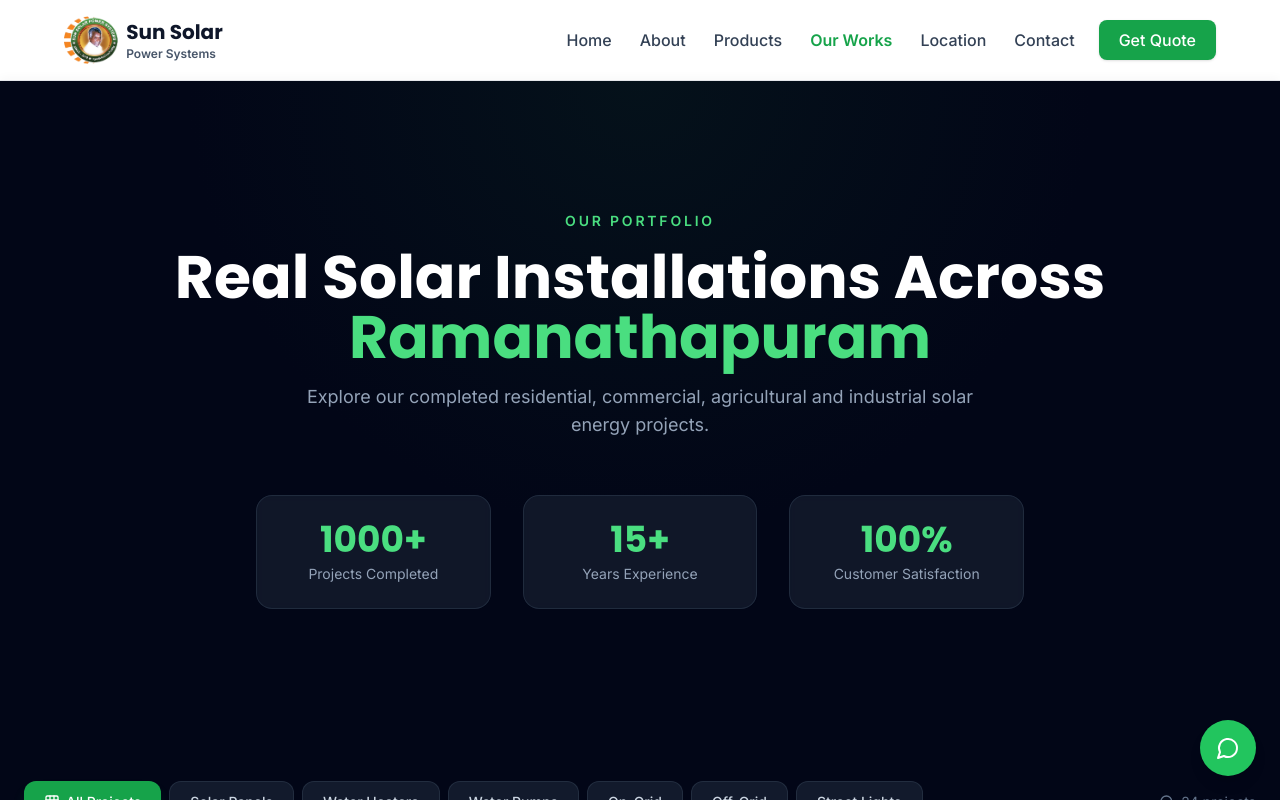
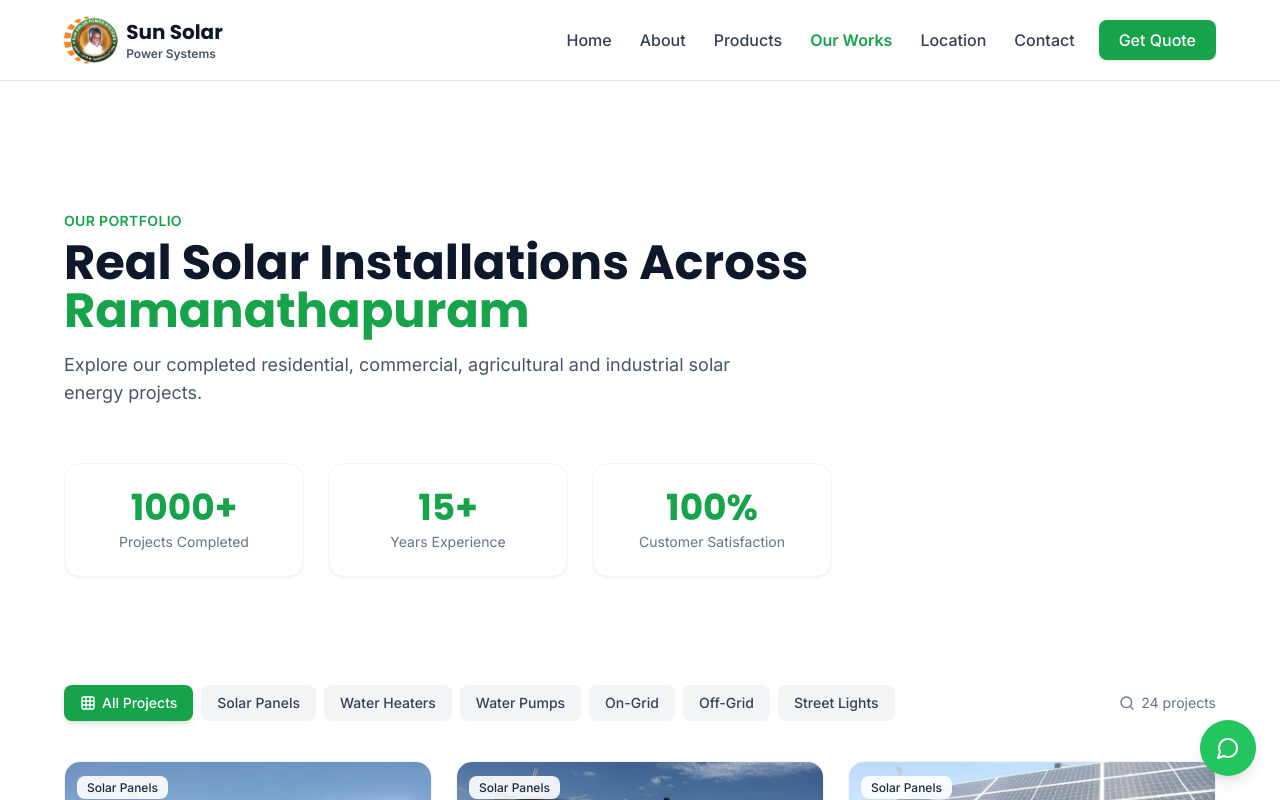
Before and after one commit to shxrxf-code/Sun-Solar, a Next.js app: page /our-works in a window 1280 px wide. Built offline with nearby package versions, Linux system fonts and the light colour scheme.

Commit message:
Refactor code structure for improved readability and maintainability

```diff
--- a/app/our-works/page.tsx
+++ b/app/our-works/page.tsx
@@ -2,8 +2,10 @@
 
 import { useState, useEffect, useCallback, useRef } from 'react'
 import { motion, AnimatePresence } from 'framer-motion'
-import { X, ChevronLeft, Search, MapPin, Grid3X3, Filter } from 'lucide-react'
+import { X, ChevronLeft, Search, MapPin, Grid3X3, Filter, ArrowRight } from 'lucide-react'
 import Image from 'next/image'
+import Link from 'next/link'
+import Button from '@/ui/Button'
 
 type Category = 'all' | 'solar-panel' | 'water-heater' | 'water-pump' | 'on-grid' | 'off-grid' | 'street-light'
 
@@ -59,20 +61,6 @@ const stats = [
   { value: '100%', label: 'Customer Satisfaction' },
 ]
 
-const fadeUp = {
-  initial: { opacity: 0, y: 30 },
-  whileInView: { opacity: 1, y: 0 },
-  viewport: { once: true, margin: '-60px' },
-  transition: { duration: 0.5, ease: 'easeOut' },
-}
-
-const staggerItem = {
-  initial: { opacity: 0, y: 20 },
-  whileInView: { opacity: 1, y: 0 },
-  viewport: { once: true },
-  transition: { duration: 0.4, ease: 'easeOut' },
-}
-
 export default function OurWorksPage() {
   const [activeCategory, setActiveCategory] = useState<Category>('all')
   const [lightboxIndex, setLightboxIndex] = useState<number | null>(null)
@@ -123,53 +111,48 @@ export default function OurWorksPage() {
   }
 
   return (
-    <main className="bg-dark-950 min-h-screen">
-      <section className="relative pt-32 pb-20 md:pb-28 px-6 overflow-hidden">
-        <div className="absolute inset-0 bg-[radial-gradient(ellipse_at_top,_var(--tw-gradient-stops))] from-primary-900/15 via-dark-950 to-dark-950 pointer-events-none" />
-        <div className="max-w-6xl mx-auto relative z-10">
+    <main className="bg-white min-h-screen">
+      <div className="w-full px-6 lg:px-12 xl:px-16 2xl:px-24 pt-24 sm:pt-32 pb-6 sm:pb-12">
         <motion.div
-            initial={{ opacity: 0, y: 40 }}
+          initial={{ opacity: 0, y: 30 }}
           animate={{ opacity: 1, y: 0 }}
-            transition={{ duration: 0.6, ease: 'easeOut' }}
-            className="text-center"
+          transition={{ duration: 0.5, ease: 'easeOut' }}
         >
-            <span className="inline-block text-primary-400 font-semibold text-sm tracking-[0.2em] uppercase mb-4">Our Portfolio</span>
-            <h1 className="text-4xl md:text-5xl lg:text-6xl font-bold text-white font-poppins leading-tight">
-              Real Solar Installations Across <span className="text-primary-400">Ramanathapuram</span>
+          <span className="inline-block text-primary-600 font-semibold text-sm tracking-wide uppercase mb-2">Our Portfolio</span>
+          <h1 className="font-poppins text-2xl sm:text-4xl lg:text-5xl font-bold text-dark-900 leading-tight">
+            Real Solar Installations Across <span className="text-primary-600">Ramanathapuram</span>
           </h1>
-            <p className="text-dark-400 mt-4 max-w-2xl mx-auto text-lg">
+          <p className="text-sm sm:text-lg text-dark-600 mt-2 sm:mt-4 max-w-2xl">
             Explore our completed residential, commercial, agricultural and industrial solar energy projects.
           </p>
         </motion.div>
 
         <motion.div
-            initial={{ opacity: 0, y: 30 }}
+          initial={{ opacity: 0, y: 20 }}
           animate={{ opacity: 1, y: 0 }}
-            transition={{ duration: 0.6, delay: 0.2 }}
-            className="grid grid-cols-3 gap-4 md:gap-8 mt-14 max-w-3xl mx-auto"
+          transition={{ duration: 0.5, delay: 0.15 }}
+          className="grid grid-cols-3 gap-4 md:gap-6 mt-10 sm:mt-14 max-w-3xl"
         >
           {stats.map((stat) => (
-              <div key={stat.label} className="text-center p-4 md:p-6 rounded-2xl bg-dark-800/50 border border-dark-700/50 backdrop-blur-sm">
-                <div className="text-2xl md:text-4xl font-bold text-primary-400 font-poppins">{stat.value}</div>
-                <div className="text-xs md:text-sm text-dark-400 mt-1">{stat.label}</div>
+            <div key={stat.label} className="text-center p-4 sm:p-6 rounded-2xl bg-white border border-gray-100 shadow-sm">
+              <div className="text-2xl sm:text-4xl font-bold text-primary-600 font-poppins">{stat.value}</div>
+              <div className="text-xs sm:text-sm text-dark-500 mt-1">{stat.label}</div>
             </div>
           ))}
         </motion.div>
       </div>
-      </section>
 
-      <section ref={gridRef} className="px-6 pb-24">
-        <div className="max-w-7xl mx-auto">
-          <div className="flex items-center justify-between mb-10">
+      <section ref={gridRef} className="w-full px-6 lg:px-12 xl:px-16 2xl:px-24 pb-6 sm:pb-10">
+        <div className="flex items-center justify-between mb-6 sm:mb-10">
           <div className="hidden md:flex flex-wrap gap-2">
             {categories.map((cat) => (
               <button
                 key={cat.key}
                 onClick={() => handleCategoryChange(cat.key)}
-                  className={`px-5 py-2.5 rounded-xl text-sm font-medium transition-all duration-200 ${
+                className={`px-4 py-2 rounded-lg text-sm font-medium transition-colors duration-200 ${
                   activeCategory === cat.key
-                      ? 'bg-primary-600 text-white shadow-lg shadow-primary-500/20'
-                      : 'bg-dark-800/60 text-dark-300 border border-dark-700/50 hover:bg-dark-700 hover:text-white'
+                    ? 'bg-primary-600 text-white shadow-md'
+                    : 'bg-gray-100 text-dark-700 hover:bg-gray-200'
                 }`}
               >
                 {cat.key === 'all' ? <Grid3X3 className="w-4 h-4 inline mr-1.5 -mt-0.5" /> : null}
@@ -181,7 +164,7 @@ export default function OurWorksPage() {
           <div className="md:hidden relative">
             <button
               onClick={() => setShowMobileFilter(!showMobileFilter)}
-                className="flex items-center gap-2 px-4 py-2.5 rounded-xl bg-dark-800/60 text-dark-300 border border-dark-700/50 text-sm font-medium"
+              className="flex items-center gap-2 px-4 py-2 rounded-lg bg-gray-100 text-dark-700 text-sm font-medium hover:bg-gray-200 transition-colors"
             >
               <Filter className="w-4 h-4" />
               {categories.find((c) => c.key === activeCategory)?.label || 'Filter'}
@@ -192,7 +175,7 @@ export default function OurWorksPage() {
                   initial={{ opacity: 0, y: 8 }}
                   animate={{ opacity: 1, y: 0 }}
                   exit={{ opacity: 0, y: 8 }}
-                    className="absolute right-0 top-full mt-2 w-52 bg-dark-800 border border-dark-700 rounded-xl shadow-2xl z-20 overflow-hidden"
+                  className="absolute right-0 top-full mt-2 w-52 bg-white border border-gray-200 rounded-xl shadow-xl z-20 overflow-hidden"
                 >
                   {categories.map((cat) => (
                     <button
@@ -200,8 +183,8 @@ export default function OurWorksPage() {
                       onClick={() => handleCategoryChange(cat.key)}
                       className={`block w-full text-left px-4 py-3 text-sm transition-colors ${
                         activeCategory === cat.key
-                            ? 'bg-primary-600/20 text-primary-400 font-medium'
-                            : 'text-dark-300 hover:bg-dark-700'
+                          ? 'bg-primary-50 text-primary-600 font-medium'
+                          : 'text-dark-700 hover:bg-gray-50'
                       }`}
                     >
                       {cat.label}
@@ -218,10 +201,7 @@ export default function OurWorksPage() {
           </div>
         </div>
 
-          <motion.div
-            layout
-            className="grid sm:grid-cols-2 lg:grid-cols-3 gap-6"
-          >
+        <motion.div layout className="grid sm:grid-cols-2 lg:grid-cols-3 gap-6">
           <AnimatePresence mode="popLayout">
             {filtered.map((project, index) => {
               const actualIndex = projects.indexOf(project)
@@ -233,41 +213,40 @@ export default function OurWorksPage() {
                   animate={{ opacity: 1, scale: 1 }}
                   exit={{ opacity: 0, scale: 0.9 }}
                   transition={{ duration: 0.3, ease: 'easeOut' }}
-                    className="group relative bg-dark-800/40 border border-dark-700/50 rounded-2xl overflow-hidden hover:border-primary-500/30 hover:shadow-xl hover:shadow-primary-500/5 transition-all duration-300"
+                  className="group bg-white border border-gray-100 rounded-2xl shadow-sm overflow-hidden hover:shadow-lg hover:border-primary-200 transition-all duration-300"
                 >
-                    <div className="relative h-52 md:h-60 overflow-hidden">
+                  <div className="relative h-48 sm:h-52 overflow-hidden bg-gray-100">
                     <Image
                       src={project.image}
                       alt={project.title}
                       fill
-                        className="object-cover transition-transform duration-500 group-hover:scale-110"
+                      className="object-cover transition-transform duration-500 ease-out group-hover:scale-105"
                       sizes="(max-width: 640px) 100vw, (max-width: 1024px) 50vw, 33vw"
                       loading="lazy"
                     />
-                      <div className="absolute inset-0 bg-gradient-to-t from-dark-900/80 via-transparent to-transparent" />
                     <div className="absolute top-3 left-3">
-                        <span className="px-2.5 py-1 bg-primary-600/90 backdrop-blur-sm text-white text-xs font-medium rounded-lg">
+                      <span className="px-2.5 py-1 bg-white/90 backdrop-blur-sm text-dark-800 text-xs font-medium rounded-lg shadow-sm">
                         {categories.find((c) => c.key === project.category)?.label || project.category}
                       </span>
                     </div>
                   </div>
-                    <div className="p-5">
-                      <div className="flex items-center gap-1.5 text-dark-400 text-xs mb-2">
+                  <div className="p-4 sm:p-5">
+                    <div className="flex items-center gap-1.5 text-dark-500 text-xs mb-2">
                       <MapPin className="w-3.5 h-3.5" />
                       {project.location}
                     </div>
-                      <h3 className="text-white font-semibold text-base leading-snug mb-2 group-hover:text-primary-400 transition-colors">
+                    <h3 className="font-poppins text-base font-semibold text-dark-900 leading-snug mb-2 group-hover:text-primary-600 transition-colors">
                       {project.title}
                     </h3>
-                      <p className="text-dark-400 text-sm leading-relaxed line-clamp-2">
+                    <p className="text-sm text-dark-600 leading-relaxed line-clamp-2">
                       {project.description}
                     </p>
                     <button
                       onClick={() => openLightbox(actualIndex)}
-                        className="mt-4 inline-flex items-center gap-1.5 text-sm font-medium text-primary-400 hover:text-primary-300 transition-colors"
+                      className="mt-4 inline-flex items-center gap-1.5 text-sm font-medium text-primary-600 hover:text-primary-700 transition-colors group/btn"
                     >
                       View Image
-                        <ChevronRight className="w-4 h-4" />
+                      <ArrowRight className="w-4 h-4 group-hover/btn:translate-x-1 transition-transform" />
                     </button>
                   </div>
                 </motion.div>
@@ -280,12 +259,11 @@ export default function OurWorksPage() {
           <motion.div
             initial={{ opacity: 0 }}
             animate={{ opacity: 1 }}
-              className="text-center py-20"
+            className="text-center py-16"
           >
-              <div className="text-dark-500 text-lg">No projects found in this category.</div>
+            <p className="text-gray-500 text-lg">No projects found in this category.</p>
           </motion.div>
         )}
-        </div>
       </section>
 
       <AnimatePresence>
@@ -349,10 +327,10 @@ export default function OurWorksPage() {
                 <p className="text-white font-semibold text-lg">
                   {filtered[lightboxIndex]?.title}
                 </p>
-                <p className="text-dark-400 text-sm mt-1">
+                <p className="text-gray-400 text-sm mt-1">
                   {filtered[lightboxIndex]?.description}
                 </p>
-                <p className="text-dark-500 text-xs mt-2">
+                <p className="text-gray-500 text-xs mt-2">
                   {lightboxIndex !== null ? `${lightboxIndex + 1} / ${filtered.length}` : ''}
                 </p>
               </div>
@@ -361,32 +339,37 @@ export default function OurWorksPage() {
         )}
       </AnimatePresence>
 
-      <motion.section {...fadeUp} className="px-6 pb-24">
-        <div className="max-w-6xl mx-auto text-center">
-          <div className="p-10 md:p-14 rounded-3xl bg-gradient-to-br from-primary-600/10 via-dark-800 to-dark-800 border border-primary-500/20">
-            <h2 className="text-2xl md:text-4xl font-bold text-white font-poppins">
+      <div className="bg-primary-50">
+        <div className="w-full px-6 lg:px-12 xl:px-16 2xl:px-24 py-16 text-center">
+          <motion.div
+            initial={{ opacity: 0, y: 30 }}
+            whileInView={{ opacity: 1, y: 0 }}
+            viewport={{ once: true, margin: '-60px' }}
+            transition={{ duration: 0.5, ease: 'easeOut' }}
+          >
+            <h2 className="font-poppins text-2xl sm:text-3xl font-semibold text-dark-900">
               Ready to Start Your Solar Project?
             </h2>
-            <p className="text-dark-400 mt-3 max-w-xl mx-auto">
+            <p className="text-sm sm:text-lg text-dark-600 mt-3 max-w-xl mx-auto">
               Get a free consultation and site inspection. Our team will design the perfect solar solution for your property.
             </p>
             <div className="flex flex-wrap justify-center gap-4 mt-8">
-              <a
-                href="/contact"
-                className="px-8 py-3 bg-primary-600 text-white rounded-xl font-semibold hover:bg-primary-700 transition-colors shadow-lg shadow-primary-500/20"
-              >
+              <Link href="/contact">
+                <Button size="lg" className="group">
                   Get Free Consultation
-              </a>
+                  <ArrowRight className="w-5 h-5 ml-2 group-hover:translate-x-1 transition-transform" />
+                </Button>
+              </Link>
               <a
                 href="tel:+917708001737"
-                className="px-8 py-3 border border-dark-600 text-dark-200 rounded-xl font-semibold hover:bg-dark-700 transition-colors"
+                className="inline-flex items-center justify-center px-8 py-4 rounded-lg font-semibold border-2 border-primary-600 text-primary-600 hover:bg-primary-600 hover:text-white transition-colors duration-200 text-base"
               >
                 Call +91 77080 01737
               </a>
             </div>
+          </motion.div>
         </div>
       </div>
-      </motion.section>
     </main>
   )
 }
```
Lines whose indentation alone changed are shown as unchanged.
